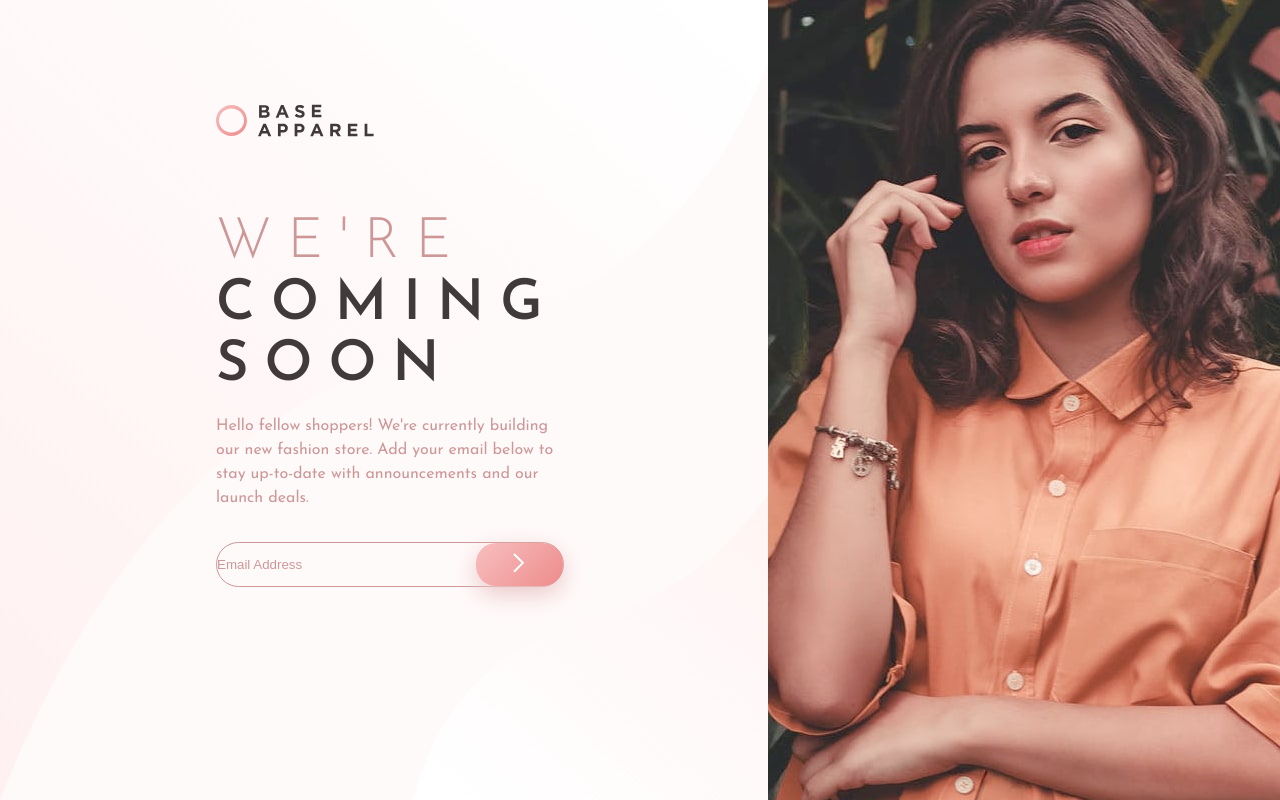
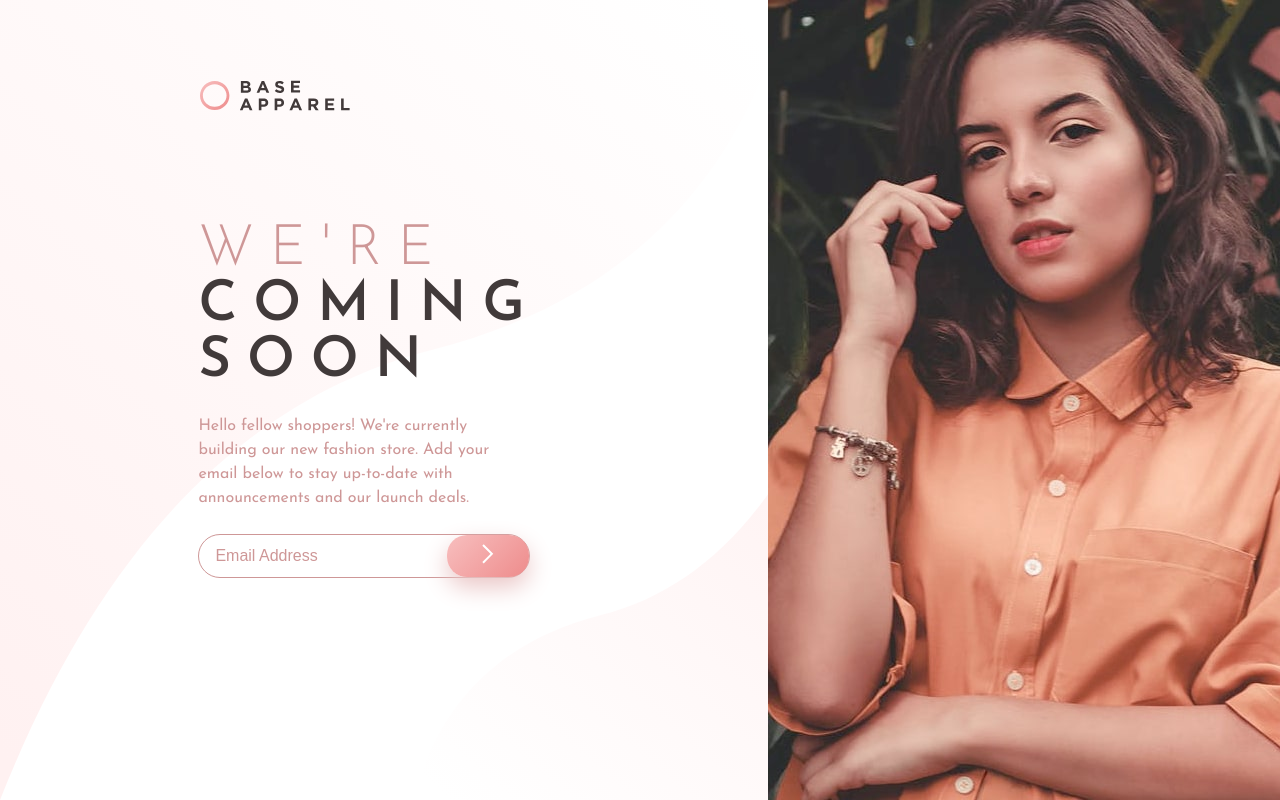
Before and after one commit to Chaitanya-087/base-apparel-comming-soon, a plain HTML site: page index.html in a window 1280 px wide. Drawn offline with Linux system fonts and the light colour scheme.

Commit message:
base apparel

```diff
--- a/index.css
+++ b/index.css
@@ -8,181 +8,196 @@
     box-sizing: border-box;
 }
 
+.clr-grey {
+    color: grey;
+}
+
+.fw-300 {
+    font-weight: 300;
+}
+
+.fw-400 {
+    font-weight: 400;
+}
+
+.fw-600 {
+    font-weight: 700;
+}
+
+.fs-16 {
+    font-size: 16px;
+    line-height: 1.5;
+}
+
+.fs-large {
+    font-size: 3.5rem;
+    line-height: 1;
+    text-transform: uppercase;
+    letter-spacing: 2px;
+}
+
+.clr-desaturatedred {
+    color: hsl(0 36% 70%);
+}
+
+.clr-drakgreyishred {
+    color: hsl(0, 6%, 24%);
+}
+
 body {
     min-height: 100vh;
     font-family: 'Josefin Sans', sans-serif;
 }
 
 .container {
-    display: grid;
-    grid-template-rows: 1fr 2fr 3fr;
-    height: 100vh;
+    position: relative;
+    top: 0;
+    left: 0;
 }
 
-.log {
-    padding: 1.5rem;
-    display: flex;
-    align-items: center;
+.logo {
+    margin-left: 2rem;
+    position: absolute;
+    top: 5vh;
+    z-index: 1;
 }
 
-.heading {
-    font-size: 3.5rem;
-    line-height: 1;
-    text-transform: uppercase;
-    letter-spacing: 2px;
-    color: hsl(0, 6%, 24%);
+.logo > img{
+    width: 150px;
 }
 
-.swag {
-    color: hsl(0 36% 70%);
-    font-weight: 300;
-
-}
 
 .img-container {
+    position: absolute;
+    top:15vh;
     background: url(./images/hero-mobile.jpg);
     background-position: top left;
     background-repeat: no-repeat;
     width: 100vw;
-    height: 300px;
+    height: 40vh;
     background-size: cover;
 }
 
 .col1 {
+    position: absolute;
+    top: 55vh;
     display: flex;
     flex-direction: column;
-    padding: 2.5rem;
-    background: hsl(0, 100%, 99%) url(./images/bg-pattern-desktop.svg);
+    padding: 3.5rem 2.4rem;
+    background:  url(./images/bg-pattern-desktop.svg);
     background-size: cover;
+    background-repeat:no-repeat;
+}
+
+.col1-data {
     text-align: center;
 }
 
 .description {
-    margin-bottom: 1rem;
-}
-
-.col1 p {
-    color: hsl(0 36% 70%);
-    line-height: 1.5;
     margin-bottom: 1.5rem;
 }
 
-input::placeholder {
-    color: hsl(0 36% 70%)
+form {
+    border: 1px solid hsl(0 36% 70%);
+    position: relative;
+    display: flex;
+    height: 2.8rem;
+    border-radius: 24px;
 }
 
 input {
-    border: none;
+    border-style: none;
     background-color: transparent;
+    padding-left:1rem;
+    position: absolute;
+    left: 0;
+    width: 100%;
+    align-self: center;
+    height: 100%;
+    border-radius:24px;
+}
+
+input::placeholder {
+    color: hsl(0 36% 70%);
+    font-size: 16px;
 }
 
 input:focus {
     outline: none;
 }
 
-.form {
-    border: 1px solid hsl(0 36% 70%);
-    display: flex;
-    height: 2.8rem;
-    border-radius: 24px;
+form button {
+    border-style: none;
+    border-radius: 20px;
+    background: linear-gradient(135deg, hsl(0, 80%, 86%), hsl(0, 74%, 74%));
+    box-shadow: 0 10px 25px 0 rgb(234, 198, 198);
+    cursor: pointer;
+    position: absolute;
+    right: 0;
+    height: 100%;
+    width: 25%;
 }
 
-input {
-    flex: 4;
-    border-radius: 24px 0 0 24px;
+@media (min-width:992px) {
+    .img-container{
+        background: url(./images/hero-desktop.jpg);
+        background-repeat: no-repeat;
+        background-size: cover;
+        object-fit: contain;
+        background-position: top left;
+        right: 0;
+        width: 40vw;
+        height: 100vh;
+        top: 0;
+    }
+    .title{
+        margin-bottom: 1.5rem;
+    }
+    .col1{
+        left: 0;
+        height: 100vh;
+        top: 0;
+        width: 60vw;
+        display: flex;
+        justify-content: center;
+    }
+    .col1-data{
+        text-align: left;
+        width: 48%;
+        margin-left: 10rem;
+    }
+    .logo{
+        position: absolute;
+        top: 10vh;
+        left: 10.5rem;
+    }
+    .description{
+        margin-bottom: 1.5rem;
+    }
+    .fs-large{
+        letter-spacing: 1rem;
+    }
+
 }
 
 
-.form button {
-    flex: 1;
-    border-style: none;
-    border-radius: 20px;
-    background: linear-gradient(135deg, hsl(0, 80%, 86%), hsl(0, 74%, 74%));
-    box-shadow: 0 8px 24px 0 rgb(234, 198, 198);
-    cursor: pointer;
-
+/* active states */
+.error {
+    margin-right: 1rem;
+    align-self: center;
+    position: absolute;
+    right: 22%;
 }
 
-.clr-grey {
-    color: grey;
-}
-
-@media (min-width:992px) {
-    .container {
-        grid-template-columns: 60% 40%;
-        grid-template-rows: 100%;
-    }
-
-    .img-container {
-        background: url(./images/hero-desktop.jpg);
-        background-repeat: no-repeat;
-        background-size: cover;
-        background-position: top left;
-    }
-
-    .img-container {
-        width: 100%;
-        height: 100vh;
-        grid-area: 1/2/3/3;
-    }
-
-    .col1 {
-        display: flex;
-        justify-content: center;
-        padding: 3.5rem;
-
-    }
-
-    .heading {
-        letter-spacing: 1rem;
-        line-height: 1.1;
-    }
-
-    p.description {
-        font-size: 16px;
-        margin-bottom: 2rem;
-    }
-
-    h1:nth-of-type(2) {
-        margin-bottom: 1rem;
-    }
-
-    .log {
-        position: absolute;
-        margin-top: 5rem;
-        margin-left: 12rem;
-    }
-
-    .col1-data {
-        display: flex;
-        flex-direction: column;
-        text-align: left;
-        width: 53%;
-        margin-left: 10rem;
-    }
-    input{
-        flex: 3;
-    }
-}
-
-.error{
-    margin-right:1rem;
-    align-self: center;
-}
-
-.hide{
+.hide {
     display: none;
 }
 
-.error-border{
+.error-border {
     border: 1px solid hsl(0, 93%, 68%) !important;
 }
 
-.form{
-    position: relative;
-}
-
-.error-message{
+.error-message {
     position: absolute;
     top: 115%;
     left: 5%;
--- a/index.html
+++ b/index.html
@@ -1,44 +1,40 @@
 <!DOCTYPE html>
 <html lang="en">
+
 <head>
   <meta charset="UTF-8" />
   <meta name="viewport" content="width=device-width, initial-scale=1.0" />
   <link rel="stylesheet" href="index.css" />
-    <link
-      rel="icon"
-      type="image/png"
-      sizes="32x32"
-      href="./images/favicon-32x32.png"
-    />
-
+  <link rel="icon" type="image/png" sizes="32x32" href="./images/favicon-32x32.png" />
   <title>Frontend Mentor | Base Apparel coming soon page</title>
 </head>
 
 <body>
+  <main class="body-wrapper">
+
     <div class="container">
-      <div class="log">
+
+      <div class="logo">
         <img src="./images/logo.svg" alt="logo" />
       </div>
+
       <div class="img-container"></div>
+
       <div class="col1">
         <div class="col1-data">
-          <div>
-            <h1 class="heading swag">We're</h1>
-            <h1 class="heading">Coming soon</h1>
+          <div  class="title">
+            <h1 class="fs-large fw-300 clr-desaturatedred">We're</h1>
+            <h1 class="fs-large clr-drakgreyishred">Coming soon</h1>
           </div>
-          <p class="description">
+
+          <p class="fs-16 clr-desaturatedred description">
             Hello fellow shoppers! We're currently building our new fashion
             store. Add your email below to stay up-to-date with announcements
             and our launch deals.
           </p>
-            <form class="form">
-              <input
-                type="email"
-                placeholder="Email Address"
-                id="email"
-                name="email"
-                class="clr-grey"
-              />
+
+          <form>
+            <input type="email" placeholder="Email Address" id="email" name="email" class="clr-grey fs-16" />
             <span class="error hide"><img src="./images/icon-error.svg"></span>
             <span class="error-message hide">Please provide a valid email</span>
             <button type="submit">
@@ -47,7 +43,11 @@
           </form>
         </div>
       </div>
+
     </div>
+
+  </main>
   <script src="index.js"></script>
 </body>
+
 </html>
--- a/index.js
+++ b/index.js
@@ -7,17 +7,17 @@ const error_message = document.querySelector('.error-message');
 //paper @ company . ac .in
 form.addEventListener('submit',e => {
     e.preventDefault();
-    const re = new RegExp("/^[a-zA-Z0-9.!#$%&'*+/=?^_`{|}~-]+@[a-zA-Z0-9-]+(?:\.[a-zA-Z0-9-]+)*$/")
+    const re = /^[a-zA-Z0-9.!#$%&'*+/=?^_`{|}~-]+@[a-zA-Z0-9-]+(?:\.[a-zA-Z0-9-]+)*$/
     const userinput = document.querySelector('input');
-    if ( ! re.test(String(userinput.value).toLowerCase()))
+    if (re.test(userinput.value))
     {
+        form.classList.remove('error-border');
+        error_image.classList.add('hide');
+        error_message.classList.add('hide');
+    }
+    else{
         form.classList.add('error-border');
         error_image.classList.remove('hide');
         error_message.classList.remove('hide');
     }
-    else{
-        form.classList.remove('error-border');
-        error_image.classList.add('hide');
-        error_message.classList.add('hide');
-    }
 })
```
Lines whose indentation alone changed are shown as unchanged.
